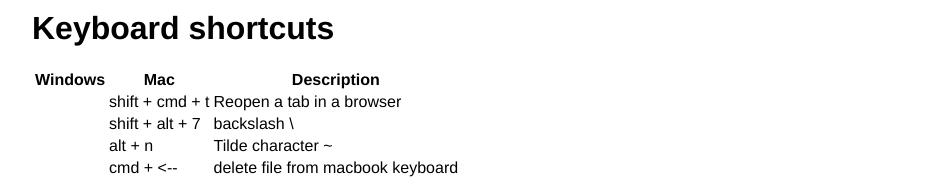
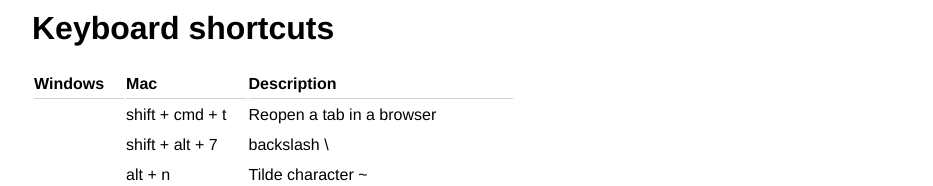
Before and after one commit to gwildu/windows-2-mac, a website: page docs/index.html in a window 1280 px wide. Shown: the part 766-952 px from the top of the page, without its empty margins (128-1061 px from the left). Drawn offline with Linux system fonts and the light colour scheme.

Commit message:
small styling fixes and rebuild

```diff
--- a/styles/main.scss
+++ b/styles/main.scss
@@ -7,3 +7,13 @@ img {
   max-width: 100%;
   margin: 20px 0 0 0;
 }
+
+th {
+  border-bottom: 1px solid lightgrey;
+  text-align: left;
+  padding: 5px 20px 5px 0;
+}
+
+td {
+  padding: 5px 20px 5px 0;
+}
```
Also changed, not shown: docs/styles.css.
